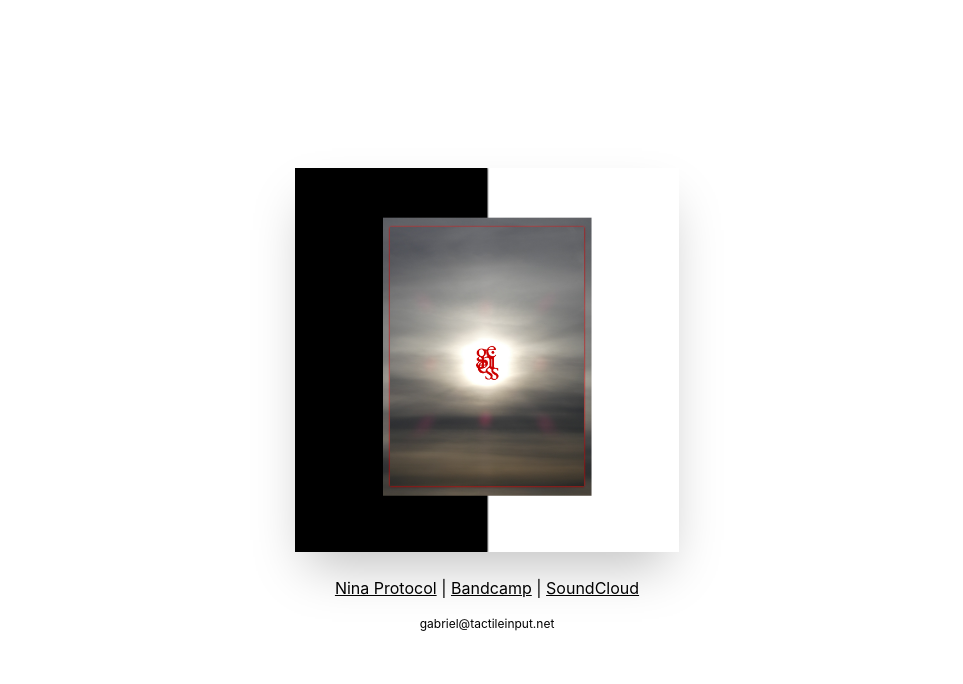
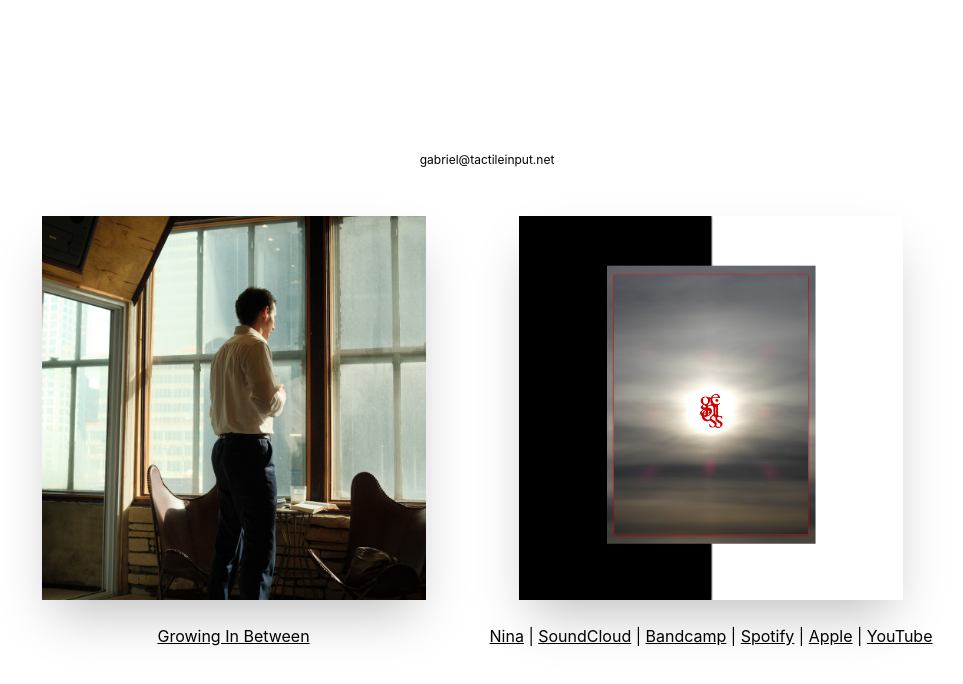
Before and after one commit to tactileinput/personalsite2, a Next.js app: page / in a window 1280 px wide. Shown: the top 684 px of the page, without its empty margins (153-1116 px from the left). Built offline with nearby package versions, Linux system fonts and the light colour scheme.

Commit message:
title and caption

```diff
--- a/src/app/globals.css
+++ b/src/app/globals.css
@@ -16,7 +16,7 @@ html, body {
   margin: 0;
   padding: 0;
   width: 100%;
-  height: 100%;
+  min-height: 100%;
   background-color: #ffffff;
 }
 
@@ -24,5 +24,5 @@ body {
   background: var(--background);
   color: var(--foreground);
   font-family: -apple-system, BlinkMacSystemFont, 'Segoe UI', Roboto, Oxygen, Ubuntu, Cantarell, sans-serif;
-  overflow: hidden;
+  overflow-y: auto;
 }
--- a/src/app/layout.tsx
+++ b/src/app/layout.tsx
@@ -13,8 +13,8 @@ const geistMono = Geist_Mono({
 });
 
 export const metadata: Metadata = {
-  title: "Personal Site",
-  description: "Personal website with centered artwork",
+  title: "Tactile Input",
+  description: "There is Nothing.",
 };
 
 export default function RootLayout({
--- a/src/app/page.tsx
+++ b/src/app/page.tsx
@@ -1,6 +1,28 @@
 export default function Home() {
   return (
-    <div className="flex min-h-screen items-center justify-center bg-white">
+    <div className="flex min-h-screen flex-col items-center justify-center bg-white px-4 sm:px-8 py-8">
+      {/* Email centered at top */}
+      <a href="mailto:gabriel@tactileinput.net" className="text-xs text-black mb-12">
+        gabriel@tactileinput.net
+      </a>
+
+      <div className="flex flex-col sm:flex-row items-center sm:items-start gap-12 sm:gap-16">
+
+        {/* Growing In Between - Left on desktop, Top on mobile */}
+        <div className="flex flex-col items-center gap-6">
+          <div className="w-96 h-96 overflow-hidden shadow-2xl">
+            <img
+              src="/growing_in_between.jpg"
+              alt="Growing In Between"
+              className="w-full h-full object-cover"
+            />
+          </div>
+          <a href="/growing-in-between.png" className="text-black text-center underline">
+            Growing In Between
+          </a>
+        </div>
+
+        {/* Genesis - Right on desktop, Bottom on mobile */}
         <div className="flex flex-col items-center gap-6">
           <div className="w-96 h-96 overflow-hidden shadow-2xl">
             <img
@@ -9,16 +31,21 @@ export default function Home() {
               className="w-full h-full object-cover"
             />
           </div>
-        <div className="flex flex-col items-center gap-4">
           <p className="text-black text-center">
-            <a href="https://www.ninaprotocol.com/releases/gabriel-hollis-genesis" className="underline">Nina Protocol</a>
+            <a href="https://www.ninaprotocol.com/releases/gabriel-hollis-genesis" className="underline">Nina</a>
+            {" | "}
+            <a href="https://soundcloud.com/tactileinput/genesis" className="underline">SoundCloud</a>
             {" | "}
             <a href="https://tactileinput.bandcamp.com/track/genesis" className="underline">Bandcamp</a>
             {" | "}
-            <a href="https://soundcloud.com/tactileinput/genesis" className="underline">SoundCloud</a>
+            <a href="https://open.spotify.com/track/58Byvfbg24yIy4ShDRMI0S?si=45c76068ddea4f4d" className="underline">Spotify</a>
+            {" | "}
+            <a href="https://music.apple.com/us/song/genesis/1858127997" className="underline">Apple</a>
+            {" | "}
+            <a href="https://music.youtube.com/watch?v=51tkSmwDVr4&si=NawaNk7BhSeW59Fb" className="underline">YouTube</a>
           </p>
-          <a href="mailto:gabriel@tactileinput.net" className="text-xs text-black">gabriel@tactileinput.net</a>
         </div>
+
       </div>
     </div>
   );
```
Also changed, not shown: public/README.txt (added), public/growing-in-between.png (added), public/growing_in_between.jpg (added). Lines whose indentation alone changed are shown as unchanged.
